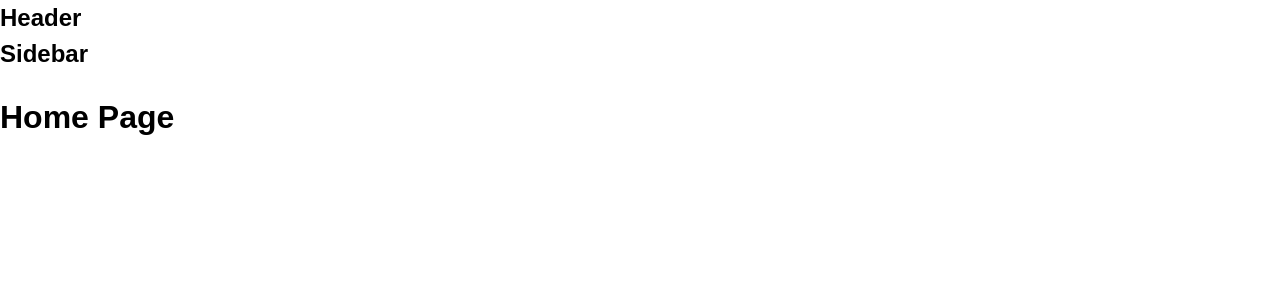
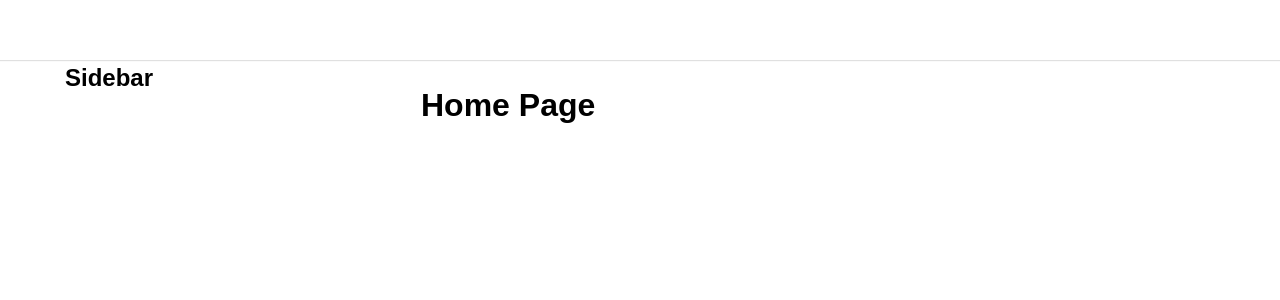
Before and after one commit to huutien20/tiktok-ui, a React (Create React App) app: page / in a window 1280 px wide. Shown: the top 300 px of the page. Built offline with nearby package versions, Linux system fonts and the light colour scheme; a web font is replaced by a local one.

Commit message:
Dựng khung Layout mặc định

```diff
--- a/package.json
+++ b/package.json
@@ -6,6 +6,7 @@
     "@testing-library/jest-dom": "^5.16.5",
     "@testing-library/react": "^13.4.0",
     "@testing-library/user-event": "^13.5.0",
+    "classnames": "^2.3.2",
     "normalize.css": "^8.0.1",
     "react": "^18.2.0",
     "react-dom": "^18.2.0",
--- a/src/compoments/GlobalStyles/GlobalStyles.scss
+++ b/src/compoments/GlobalStyles/GlobalStyles.scss
@@ -3,6 +3,10 @@
 
 :root {
     --primary: #fe2c55;
+
+    //Default Layout
+    --default-layout-header-height: 60px;
+    --default-layout-width: 1150px;
 }
 
 * {
--- /dev/null
+++ b/src/compoments/Layout/DefaultLayout/DefaultLayout.module.scss
@@ -0,0 +1,12 @@
+.wrapper {
+    display: flex;
+    flex-direction: column;
+    align-items: center;
+}
+.container {
+    width: var(--default-layout-width);
+    display: flex;
+}
+.content {
+    flex: 1;
+}
--- /dev/null
+++ b/src/compoments/Layout/DefaultLayout/Sidebar/Sidebar.module.scss
@@ -0,0 +1,3 @@
+.wrapper {
+    width: 356px;
+}
--- a/src/compoments/Layout/DefaultLayout/Sidebar/index.js
+++ b/src/compoments/Layout/DefaultLayout/Sidebar/index.js
@@ -1,5 +1,14 @@
+import classNames from 'classnames/bind';
+import styles from './Sidebar.module.scss';
+
+const cx = classNames.bind(styles);
+
 function Sidebar() {
-    return <h2>Sidebar</h2>;
+    return (
+        <aside className={cx('wrapper')}>
+            <h2>Sidebar</h2>
+        </aside>
+    );
 }
 
 export default Sidebar;
--- a/src/compoments/Layout/DefaultLayout/index.js
+++ b/src/compoments/Layout/DefaultLayout/index.js
@@ -1,13 +1,17 @@
+import classNames from 'classnames/bind';
 import Header from '~/compoments/Layout/compoments/Header';
+import styles from './DefaultLayout.module.scss';
 import Sidebar from './Sidebar';
+
+const cx = classNames.bind(styles);
 
 function DefaultLayout({ children }) {
     return (
-        <div>
+        <div className={cx('wrapper')}>
             <Header />
-            <div className="container">
+            <div className={cx('container')}>
                 <Sidebar />
-                <div className="content">{children}</div>
+                <div className={cx('content')}>{children}</div>
             </div>
         </div>
     );
--- /dev/null
+++ b/src/compoments/Layout/compoments/Header/Header.module.scss
@@ -0,0 +1,13 @@
+.wrapper {
+    height: var(--default-layout-header-height);
+    width: 100%;
+    box-shadow: 0px 1px 1px rgb(0 0 0 / 12%);
+    display: flex;
+    justify-content: center;
+}
+
+.inner {
+    height: 100%;
+    width: var(--default-layout-width);
+    padding: 0 24px;
+}
--- a/src/compoments/Layout/compoments/Header/index.js
+++ b/src/compoments/Layout/compoments/Header/index.js
@@ -1,5 +1,14 @@
+import classNames from 'classnames/bind';
+import styles from './Header.module.scss';
+
+const cx = classNames.bind(styles);
+
 function Header() {
-    return <h2>Header</h2>;
+    return (
+        <header className={cx('wrapper')}>
+            <div className={cx('inner')}></div>
+        </header>
+    );
 }
 
 export default Header;
```
Also changed, not shown: 1 other file (tests, documents, lock files or other folders).
